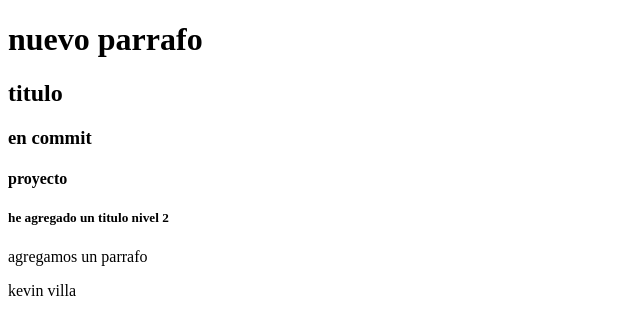
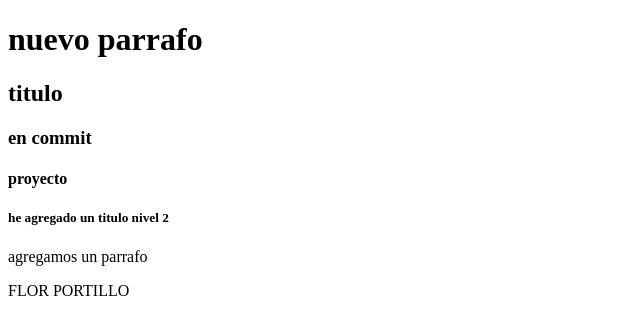
Before and after one commit to Compartir54/tarea, a plain HTML site: page index.html in a window 1280 px wide. Shown: the full height of the page, 0-640 px from the left. Drawn offline with Linux system fonts and the light colour scheme.

Commit message:
Update index.html

```diff
--- a/index.html
+++ b/index.html
@@ -13,6 +13,6 @@
     <h4>proyecto</h4>
     <h5>he agregado un titulo nivel 2</h5>
     <p>agregamos un parrafo </p>
-    <footer>kevin villa</footer>
+    <footer>FLOR PORTILLO</footer>
 </body>
 </html>
```
